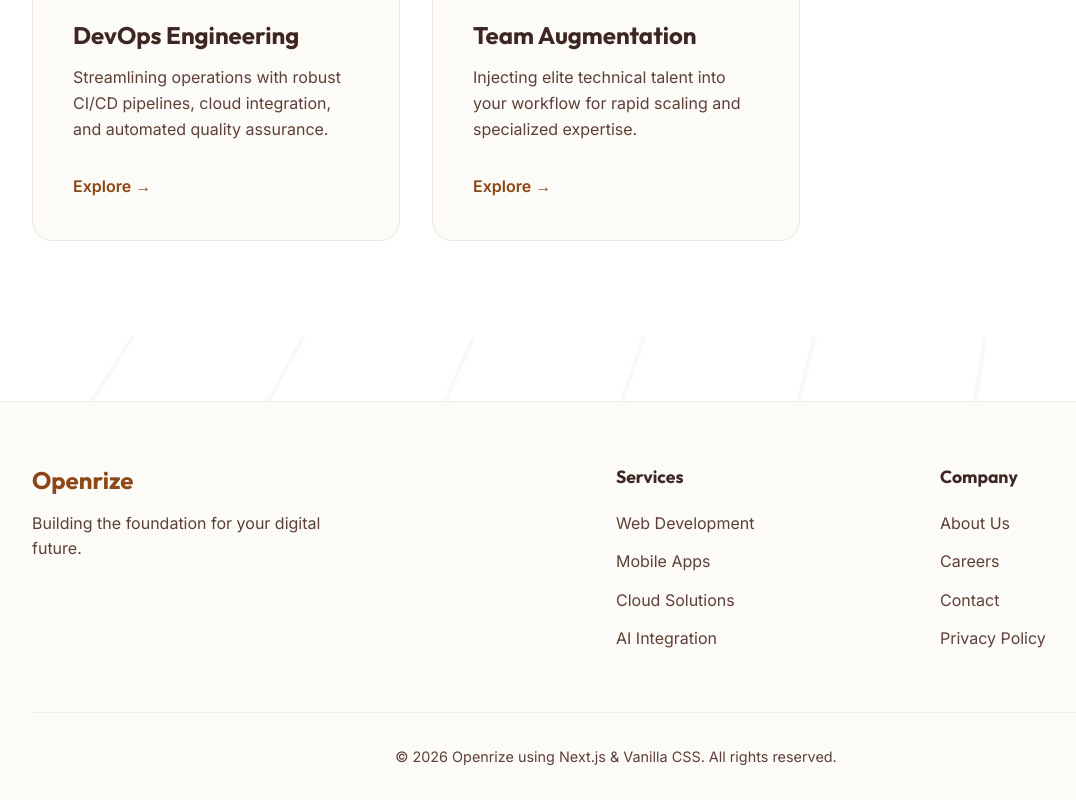
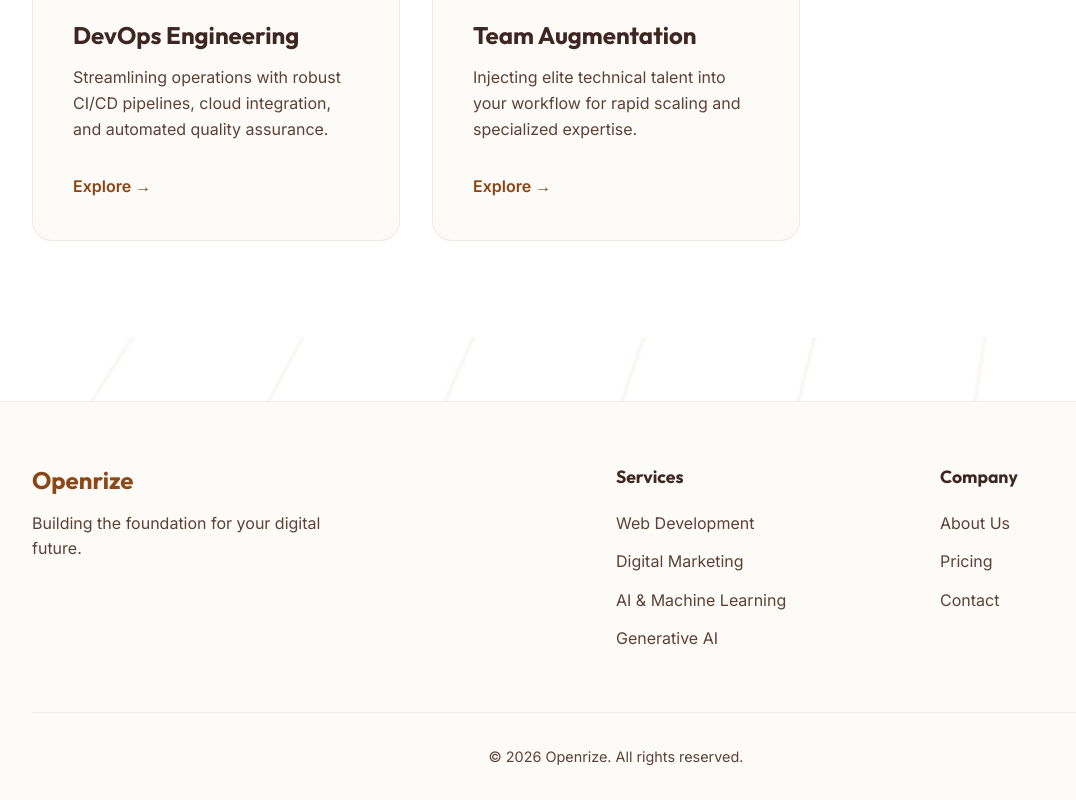
Before and after one commit to harshilp0210/openrize, a Next.js app: page / in a window 1280 px wide. Shown: the part 1946-2746 px from the top of the page, without its empty margins (24-1100 px from the left). Built offline with nearby package versions, Linux system fonts and the light colour scheme.

Commit message:
Fix footer links to be clickable

```diff
--- a/components/Footer/Footer.js
+++ b/components/Footer/Footer.js
@@ -1,3 +1,4 @@
+import Link from 'next/link';
 import styles from './Footer.module.css';
 
 const Footer = () => {
@@ -12,24 +13,23 @@ const Footer = () => {
                     <div className={styles.links}>
                         <h4>Services</h4>
                         <ul>
-                            <li>Web Development</li>
-                            <li>Mobile Apps</li>
-                            <li>Cloud Solutions</li>
-                            <li>AI Integration</li>
+                            <li><Link href="/services#web-development">Web Development</Link></li>
+                            <li><Link href="/services#digital-marketing">Digital Marketing</Link></li>
+                            <li><Link href="/services#ai-ml">AI & Machine Learning</Link></li>
+                            <li><Link href="/services#generative-ai">Generative AI</Link></li>
                         </ul>
                     </div>
                     <div className={styles.links}>
                         <h4>Company</h4>
                         <ul>
-                            <li>About Us</li>
-                            <li>Careers</li>
-                            <li>Contact</li>
-                            <li>Privacy Policy</li>
+                            <li><Link href="/about">About Us</Link></li>
+                            <li><Link href="/pricing">Pricing</Link></li>
+                            <li><Link href="/contact">Contact</Link></li>
                         </ul>
                     </div>
                 </div>
                 <div className={styles.bottom}>
-                    <p>&copy; {new Date().getFullYear()} Openrize using Next.js & Vanilla CSS. All rights reserved.</p>
+                    <p>&copy; {new Date().getFullYear()} Openrize. All rights reserved.</p>
                 </div>
             </div>
         </footer>
```
